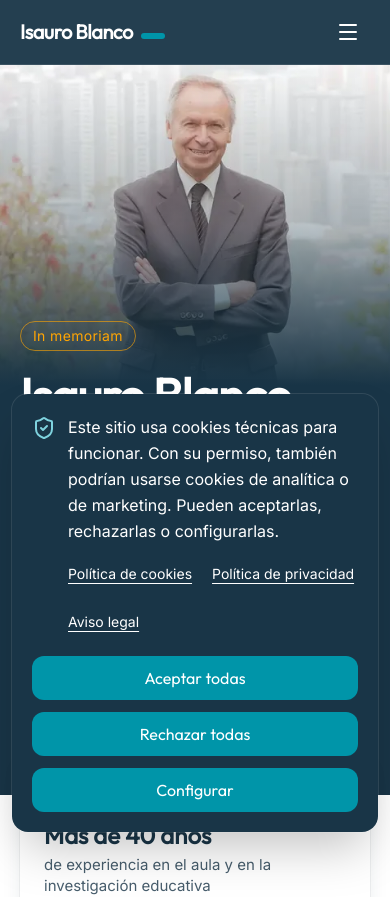
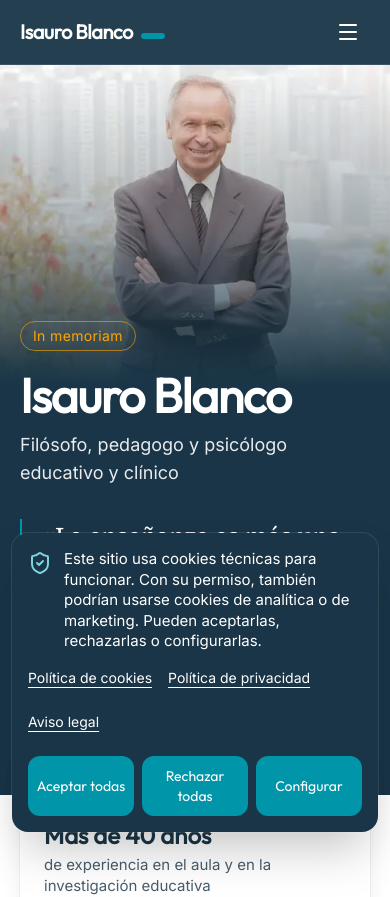
Before and after one commit to habilmind-webs/borrador-isauroblanco, a React (Vite) app: page / in a window 390 px wide. Shown: the top 897 px of the page. Built offline with nearby package versions, Linux system fonts and the light colour scheme.

Commit message:
Banner de cookies más compacto en móvil y menú móvil en dos columnas
Los tres botones siguen con el mismo tamaño y peso; así el banner no tapa
el menú en pantallas de 360 px.

```diff
--- a/src/components/Consent.jsx
+++ b/src/components/Consent.jsx
@@ -73,7 +73,7 @@ const btnSame = `${btn} bg-turquesa text-white hover:bg-turquesa-oscuro focus-vi
 
 function LegalLinks({ items }) {
   return (
-    <ul className="flex flex-wrap gap-x-5 gap-y-1 text-sm">
+    <ul className="flex flex-wrap gap-x-4 gap-y-0 text-sm">
       {items.map((l) => (
         <li key={l.href}>
           <a href={l.href} target="_blank" rel="noopener noreferrer" className="inline-flex min-h-[44px] items-center underline underline-offset-4 hover:text-turquesa-claro">
@@ -89,13 +89,13 @@ function Banner() {
   const { acceptAll, rejectAll, openPanel } = useConsent();
   return (
     <section aria-label="Preferencias de cookies" className="fixed inset-x-0 bottom-0 z-50 p-3 sm:p-5">
-      <div className="mx-auto max-w-4xl rounded-2xl bg-marino p-5 text-white shadow-2xl ring-1 ring-white/10 sm:p-6">
+      <div className="mx-auto max-w-4xl rounded-2xl bg-marino p-4 text-white shadow-2xl ring-1 ring-white/10 sm:p-6">
         <div className="flex items-start gap-3">
           <ShieldCheck aria-hidden="true" className="mt-0.5 h-6 w-6 shrink-0 text-turquesa-claro" />
-          <p className="leading-relaxed">Este sitio usa cookies técnicas para funcionar. Con su permiso, también podrían usarse cookies de analítica o de marketing. Pueden aceptarlas, rechazarlas o configurarlas.</p>
+          <p className="text-[15px] leading-snug sm:text-base sm:leading-relaxed">Este sitio usa cookies técnicas para funcionar. Con su permiso, también podrían usarse cookies de analítica o de marketing. Pueden aceptarlas, rechazarlas o configurarlas.</p>
         </div>
-        <div className="mt-2 pl-9"><LegalLinks items={[LEGAL[2], LEGAL[1], LEGAL[0]]} /></div>
-        <div className="mt-3 flex flex-col gap-3 sm:flex-row">
+        <div className="mt-1 sm:pl-9"><LegalLinks items={[LEGAL[2], LEGAL[1], LEGAL[0]]} /></div>
+        <div className="mt-3 grid grid-cols-3 gap-2 sm:gap-3 [&>button]:px-2 [&>button]:text-sm sm:[&>button]:text-base">
           <button type="button" className={btnSame} onClick={acceptAll}>Aceptar todas</button>
           <button type="button" className={btnSame} onClick={rejectAll}>Rechazar todas</button>
           <button type="button" className={btnSame} onClick={openPanel}>Configurar</button>
--- a/src/components/Layout.jsx
+++ b/src/components/Layout.jsx
@@ -46,7 +46,7 @@ function Header() {
       </Container>
       <nav id="menu-movil" aria-label="Principal (móvil)" className={`${open ? 'block' : 'hidden'} border-t border-white/10 bg-marino xl:hidden`}>
         <Container className="py-3">
-          <ul className="grid gap-1">
+          <ul className="grid grid-cols-2 gap-1">
             {NAV.map((n) => (
               <li key={n.to}><NavLink to={n.to} end className={linkCls}>{n.label}</NavLink></li>
             ))}
```
